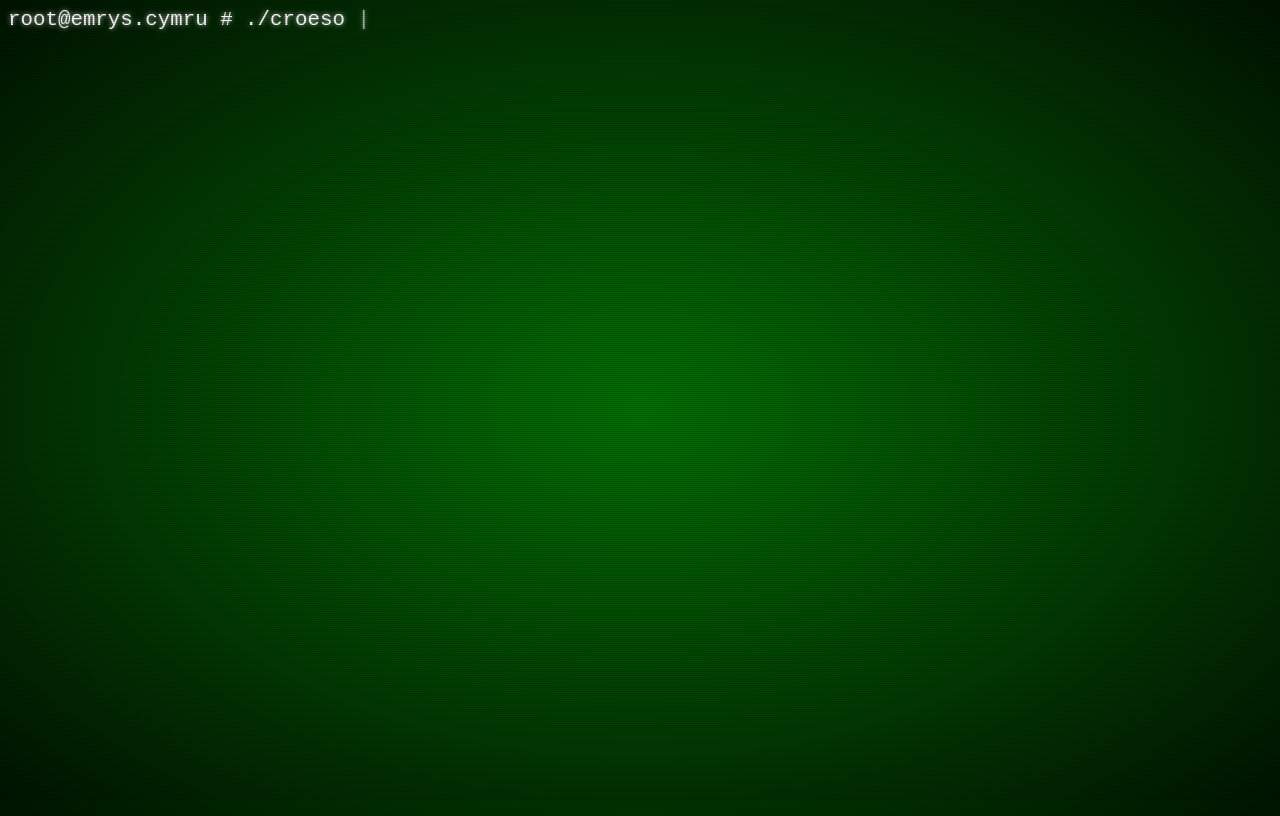
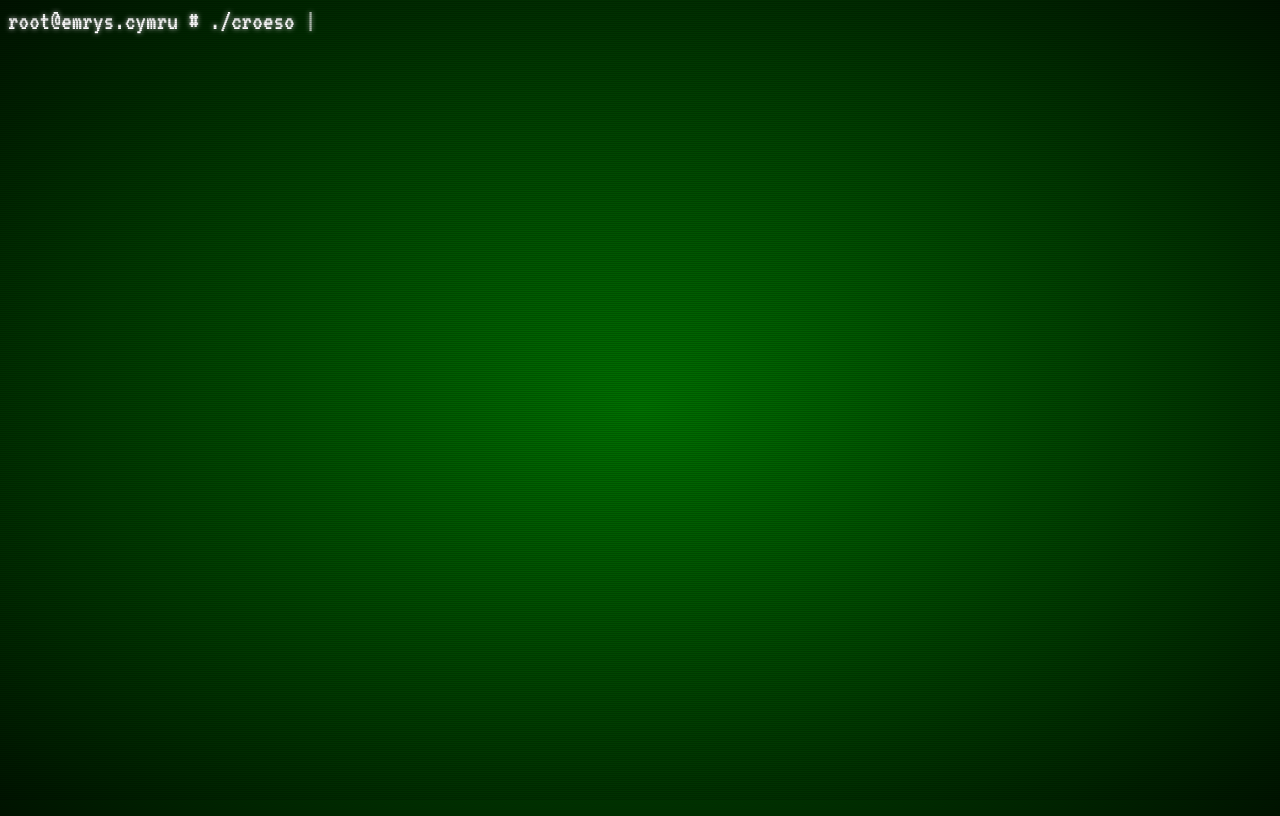
Before and after one commit to emrysr/automatic-guacamole, a plain HTML site: page index.html in a window 1280 px wide. Drawn offline with nearby package versions, Linux system fonts and the light colour scheme.

Commit message:
added google font - vt323

```diff
--- a/index.html
+++ b/index.html
@@ -5,7 +5,7 @@
     <meta name="viewport" content="width=device-width, initial-scale=1.0">
     <meta http-equiv="X-UA-Compatible" content="ie=edge">
     <title>Helo Byd!</title>
-    <!-- <link rel="stylesheet" href="https://cdn.jsdelivr.net/npm/typed-js.css@2.0.9"/> -->
+    <link href="https://fonts.googleapis.com/css?family=VT323" rel="stylesheet">
     <script src="https://cdnjs.cloudflare.com/ajax/libs/typed.js/2.0.9/typed.min.js"></script>
     <script type="module" defer>
         var options = {
@@ -37,8 +37,9 @@
         background-image: radial-gradient(rgba(0, 150, 0, 0.75), black 120%);
         height: 100vh;
         color: white;
-        font: 1.3rem Inconsolata, monospace;
         text-shadow: 0 0 5px #C8C8C8;
+        font: 1.66rem Inconsolata, monospace;
+        font-family: 'VT323', monospace;
     }
     body::after {
         content: "";
```
